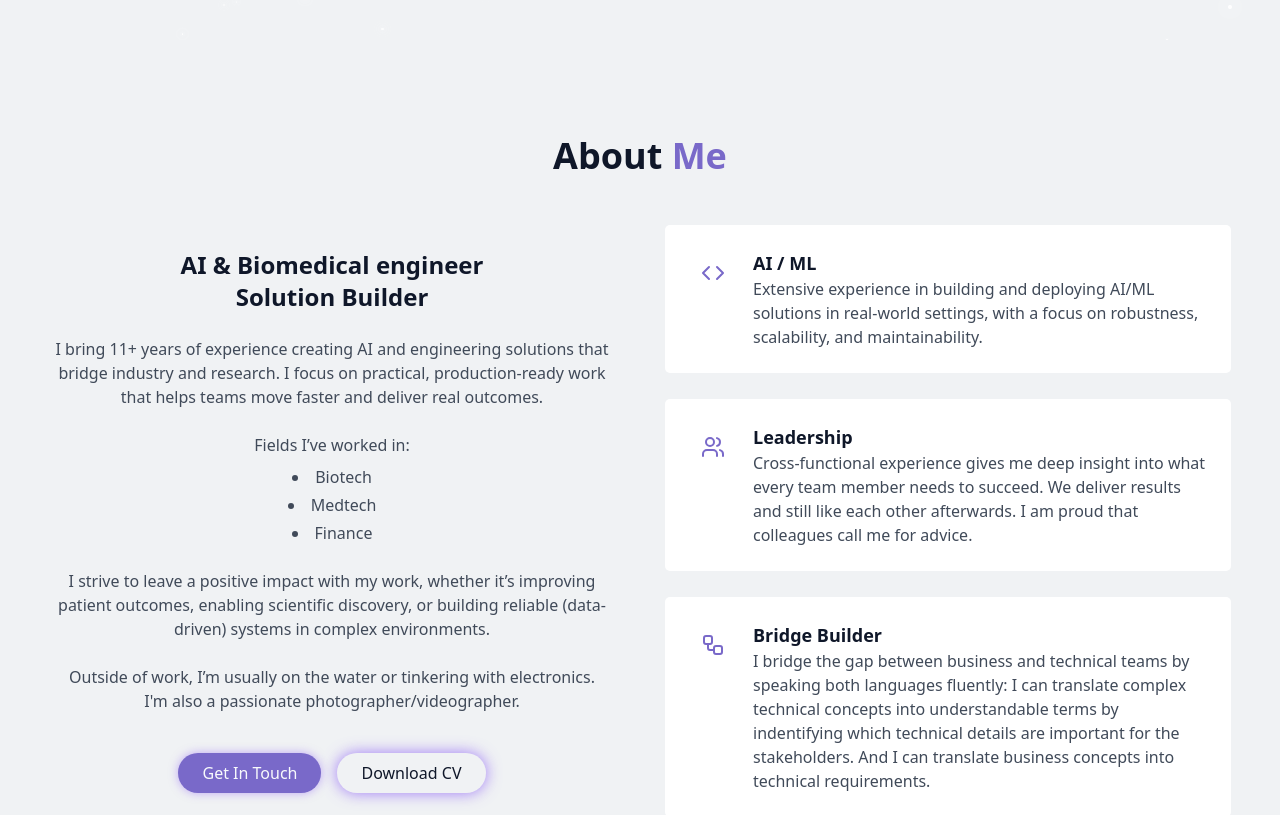
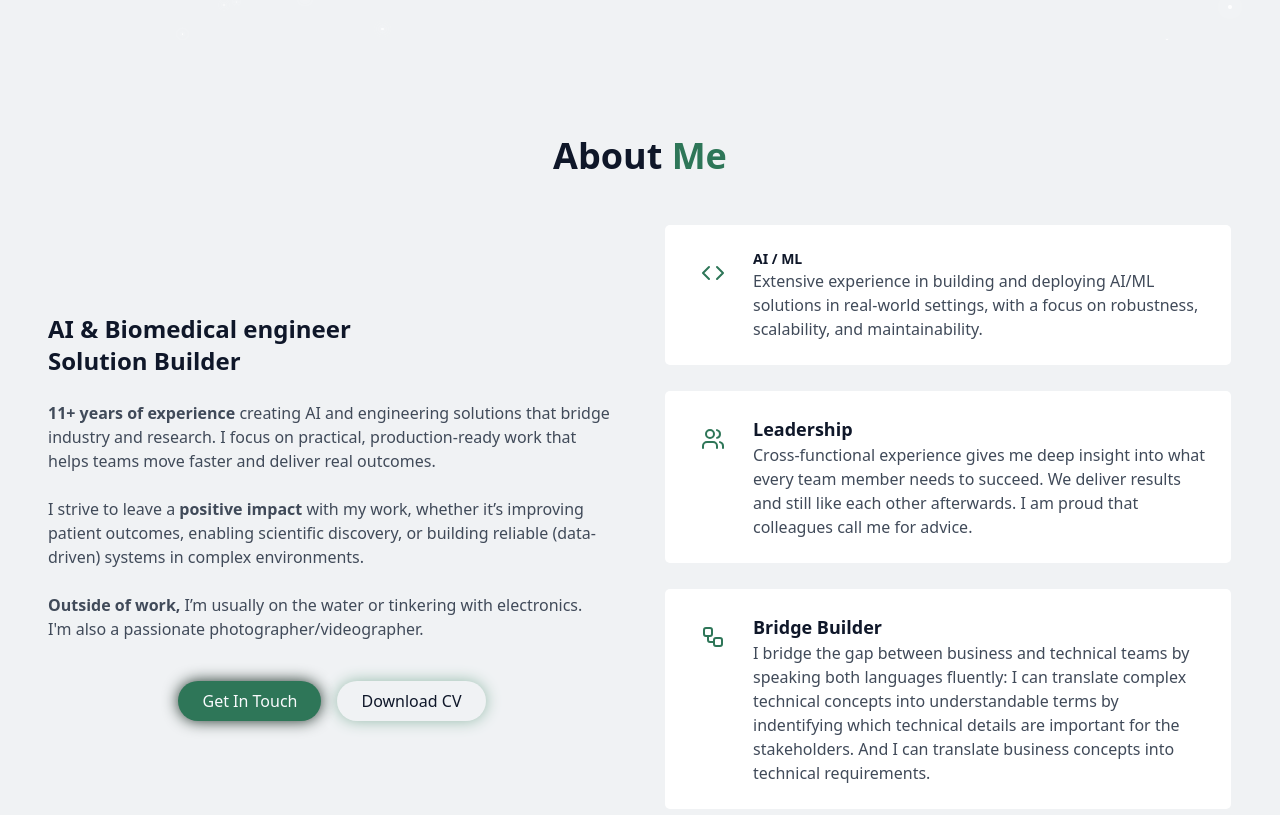
Before and after one commit to JeroenBuil/JeroenBuil.github.io, a React (Vite) app: page /#/ in a window 1280 px wide. Shown: the part 760-1575 px from the top of the page. Built offline with nearby package versions, Linux system fonts and the light colour scheme.

Commit message:
Changed color scheme

```diff
--- a/src/components/AboutSection.jsx
+++ b/src/components/AboutSection.jsx
@@ -17,27 +17,27 @@ export const AboutSection = () => {
                 </h2>
                 {/* Content Grid */}
                 <div className="grid grid-cols-1 md:grid-cols-2 gap-12 items-center">
-                    <div className="space-y-6 text-muted-foreground">
+                    <div className="space-y-6 text-muted-foreground text-left">
                         <h3 className="text-2xl md:text-2xl font-semibold text-foreground">
                             AI & Biomedical engineer<br></br> Solution Builder
                         </h3>
                         <p>
-                            I bring 11+ years of experience creating AI and engineering solutions that bridge
+                            <span className="font-bold"> 11+ years of experience </span> creating AI and engineering solutions that bridge
                             industry and research. I focus on practical, production-ready work that helps teams
                             move faster and deliver real outcomes.
                         </p>
-                        <p className="mb-2">Fields I’ve worked in:</p>
+                        {/* <p className="mb-2">Fields I’ve worked in:</p>
                         <ul className="list-disc list-inside space-y-1">
                             <li>Biotech</li>
                             <li>Medtech</li>
                             <li>Finance</li>
-                        </ul>
+                        </ul> */}
                         <p>
-                            I strive to leave a positive impact with my work, whether it’s improving patient outcomes, enabling
+                            I strive to leave a <span className="font-bold">positive impact</span> with my work, whether it’s improving patient outcomes, enabling
                             scientific discovery, or building reliable (data-driven) systems in complex environments.
                         </p>
                         <p>
-                            Outside of work, I’m usually on the water or tinkering with electronics.<br></br>
+                            <span className="font-bold">Outside of work,</span> I’m usually on the water or tinkering with electronics.<br></br>
                             I'm also a passionate photographer/videographer.
                         </p>
 
@@ -65,7 +65,7 @@ export const AboutSection = () => {
                                     <Code className="h-6 w-6 text-primary" />
                                 </div>
                                 <div className="text-left">
-                                    <h4 className="font-semibold text-lg">AI / ML</h4>
+                                    <h4 className="font-semibold text-sm">AI / ML</h4>
                                     <p className="text-muted-foreground">
                                         Extensive experience in building and deploying AI/ML solutions in real-world settings,
                                         with a focus on robustness, scalability, and maintainability.
--- a/src/components/HomeSection.jsx
+++ b/src/components/HomeSection.jsx
@@ -29,8 +29,8 @@ export const HomeSection = () => {
                     <div className={cn("opacity-0 animate-fade-in-delay-3",
                         "text-md md:text-lg text-muted-foreground max-w-5xl mx-auto"
                     )}>
-                        <p className="mb-2">11+ years of AI engineering.</p>
-                        <p className="mb-2">Building real-world solutions across:</p>
+                        {/* <p className="mb-2">11+ years of AI engineering.</p> */}
+                        <p className="mb-2">Building real-world AI & Engineering solutions across:</p>
                         <ul className="list-disc space-y-1 mb-1 inline-block text-left pl-5">
                             <li>Biotech</li>
                             <li>Medtech</li>
--- a/src/components/NavBar.jsx
+++ b/src/components/NavBar.jsx
@@ -39,9 +39,9 @@ export const NavBar = () => {
         )}>
             <div className="container flex items-center justify-between">
                 <div className="flex flex-col">
-                    <a className="text-2xl md:text-3xl lg:text-4xl xl:text-5xl font-bold flex items-center relative z-10 gap-2 md:gap-3 mt-2 md:mt-0">
+                    <a className="text-2xl md:text-3xl lg:text-4xl xl:text-5xl font-bold flex items-center relative z-10 gap-2 md:gap-3 mt-0 md:mt-0">
                         <span className="text-foreground">Jeroen Buil</span>
-                        <span className="text-primary text-glow ">Portfolio</span>
+                        <span className="text-primary text-glow">Portfolio</span>
                     </a>
                     <div className="text-sm text-muted-foreground mt-1">WORK IN PROGRESS</div>
                 </div>
--- a/src/components/ProjectsSection.jsx
+++ b/src/components/ProjectsSection.jsx
@@ -46,7 +46,7 @@ export const ProjectsSection = () => {
                       <div
                         key={project.project_id}
                         className={cn(
-                          "group block rounded-lg overflow-hidden transition-all duration-300",
+                          "group bg-card rounded-lg overflow-hidden transition-all duration-300",
                           "card-hover"
 
                         )}
--- a/src/index.css
+++ b/src/index.css
@@ -1,22 +1,4 @@
 @import "tailwindcss";
-
-:root {
-  --color-background: hsl(var(--background));
-  --color-foreground: hsl(var(--foreground));
-  --color-muted-foreground: hsl(var(--muted-foreground));
-  --color-primary: hsl(var(--primary));
-  --color-primary-foreground: hsl(var(--primary-foreground));
-  --color-card: hsl(var(--card));
-  --color-border: hsl(var(--border));
-  --anime-float: float 6s ease-in-out infinite;
-  --animate-pulse-subtle: pulse-subtle 2s ease-in-out infinite;
-  --animate-fade-in: fade-in 0.7s ease-out forwards;
-  --animate-fade-in-delay-1: fade-in 0.7s ease-out 0.2s forwards;
-  --animate-fade-in-delay-2: fade-in 0.7s ease-out 0.4s forwards;
-  --animate-fade-in-delay-3: fade-in 0.7s ease-out 1s forwards;
-  --animate-fade-in-delay-4: fade-in 0.7s ease-out 1.5s forwards;
-  --meteor-distance: -1000px;
-}
 
 @keyframes float {
   0%, 100% { transform: translateY(0); }
@@ -67,31 +49,54 @@
   }
 }
 
+@keyframes animate-bounce-up {
+  0%, 100% {
+    transform: translateY(25%);
+    animation-timing-function: cubic-bezier(0.8, 0, 1, 1);
+  }
+
+  50% {
+    transform: none;
+    animation-timing-function: cubic-bezier(0, 0, 0.2, 1);
+  }
+}
+
 @layer base {
   :root {
-    --background: 210 15% 95%;
-    --foreground: 222 47% 11%;
-    --muted-foreground: 215 16% 30%;
-    --primary: 250 47% 60%;
-    --primary-foreground: 210 40% 98%;
-    --card: 0 0% 100%;
-    --border: 214 32% 91%;
+    /* Colors */
+    --background: hsl(210deg 15% 95%);
+    --foreground: hsl(222deg 47% 11%);
+    --muted-foreground: hsl(215deg 16% 30%);
+    --primary: hsl(155deg 44% 32%);
+    --primary-glow: color-mix(in hsl, var(--primary) 95%, white);
+    --primary-foreground: hsl(210deg 40% 98%);
+    --card: hsl(0deg 0% 100%);
+    --border: hsl(214deg 32% 91%);
+
+    /* Shadows */
+    --shadow-card-hover: 0 10px 15px hsl(0deg 0% 0% / 10%);
+    --shadow-button-primary: 0 0 15px color-mix(in hsl, var(--primary) 50%, black);
+    --shadow-button-primary-inverted: 0 0 15px color-mix(in hsl, var(--primary) 50%, white);
+
+    /* Animations */
+    --animate-pulse-subtle: pulse-subtle 2s ease-in-out infinite;
+    --animate-fade-in: fade-in 0.7s ease-out forwards;
+    --animate-fade-in-delay-1: fade-in 0.7s ease-out 0.2s forwards;
+    --animate-fade-in-delay-2: fade-in 0.7s ease-out 0.4s forwards;
+    --animate-fade-in-delay-3: fade-in 0.7s ease-out 1s forwards;
+    --animate-fade-in-delay-4: fade-in 0.7s ease-out 1.5s forwards;
+
+    /* Utility */
+    --meteor-distance: -1000px;
   }
 
   .dark {
-    --background: 222 47% 4%;
-    --foreground: 213 31% 91%;
-    --muted-foreground: 215 20% 75%;
-    --primary: 250 65% 65%;
-    --primary-foreground: 213 31% 91%;
-    --card: 222 47% 8%;
-    --border: 217 33% 20%;
-  }
-
-  * {
-    /* @apply border-border; */
-
-    /* border-border is not a standard Tailwind utility. Remove or replace with a valid Tailwind class or custom CSS. */
+    --background: hsl(222deg 47% 4%);
+    --foreground: hsl(213deg 31% 91%);
+    --muted-foreground: hsl(215deg 20% 75%);
+    --card: hsl(222deg 47% 8%);
+    --border: hsl(217deg 33% 20%);
+    --shadow-card-hover: 0 10px 15px hsl(0deg 0% 100% / 10%);
   }
 
   html {
@@ -99,8 +104,8 @@
   }
 
   body {
-    background-color: hsl(var(--background));
-    color: hsl(var(--foreground));
+    background-color: var(--background);
+    color: var(--foreground);
     transition: color 0.3s;
     font-feature-settings: " rlig" 1, "calt" 1;
   }
@@ -134,7 +139,7 @@
 
 .text-glow {
   position: relative;
-  text-shadow: 0 0 20px rgb(167 139 250 / 80%);
+  text-shadow: 0 0 20px var(--primary-glow);
 }
 
 .card-hover {
@@ -144,17 +149,17 @@
 
 .card-hover:hover {
   transform: scale(1.02);
-  box-shadow: 0 10px 15px rgb(0 0 0 / 10%);
+  box-shadow: var(--shadow-card-hover);
 }
 
 .dark .card-hover:hover {
-  box-shadow: 0 10px 15px rgb(255 255 255 / 10%);
+  box-shadow: var(--shadow-card-hover);
 }
 
 .gradient-border {
   position: relative;
   border-radius: 0.375rem;
-  background: linear-gradient(to right, hsl(var(--card)), hsl(var(--card)));
+  background: linear-gradient(to right, var(--card), var(--card));
   background-clip: padding-box;
   border: 1px solid transparent;
 }
@@ -164,9 +169,9 @@
   border-radius: 9999px;
   font-weight: 500;
   transition: all 0.3s;
-  background-color: hsl(var(--primary));
-  color: hsl(var(--primary-foreground));
-  box-shadow: 0 0 10px rgb(139 92 246 / 50%);
+  background-color: var(--primary);
+  color: var(--primary-foreground);
+  box-shadow: var(--shadow-button-primary);
 }
 
 .cosmic-button:hover {
@@ -182,34 +187,31 @@
   border-radius: 9999px;
   font-weight: 500;
   transition: all 0.3s;
-  background-color: hsl(var(--background));
-  color: hsl(var(--foreground));
-  box-shadow: 0 0 15px rgb(139 92 246 / 80%);
+  background-color: var(--background);
+  color: var(--foreground);
+  box-shadow: var(--shadow-button-primary-inverted);
 }
 
 .cosmic-button-inverted:hover {
   transform: scale(1.05);
-  background-color: hsl(var(--primary) / 0.1);
 }
 
 .cosmic-button-inverted:active {
   transform: scale(0.95);
 }
 
-
-
 .star {
   position: absolute;
   border-radius: 100%;
-  background-color: white;
-  box-shadow: 0 0 10px 2px rgb(255 255 255 / 40%);
+  background-color: hsl(0deg 0% 100%);
+  box-shadow: 0 0 10px 2px hsl(0deg 0% 100% / 40%);
 }
 
 .meteor {
   position: absolute;
   border-radius: 100%;
-  background: linear-gradient(to right, white, white, transparent);
-  box-shadow: 0 0 7px 5px rgb(255 255 255 / 20%);
+  background: linear-gradient(to right, hsl(0deg 0% 100%), hsl(0deg 0% 100%), transparent);
+  box-shadow: 0 0 7px 5px hsl(0deg 0% 100% / 20%);
   animation: meteor 5s linear;
 }
 
@@ -226,27 +228,27 @@
 
 /* Custom utility for background using CSS variable */
 .bg-background {
-  background-color: hsl(var(--background));
+  background-color: var(--background);
 }
 
 .bg-primary {
-  background-color: hsl(var(--primary));
+  background-color: var(--primary);
 }
 
 .bg-card {
-  background-color: hsl(var(--card));
+  background-color: var(--card);
 }
 
 .text-foreground {
-  color: hsl(var(--foreground));
+  color: var(--foreground);
 }
 
 .text-muted-foreground {
-  color: hsl(var(--muted-foreground));
+  color: var(--muted-foreground);
 }
 
 .text-primary {
-  color: hsl(var(--primary));
+  color: var(--primary);
 }
 
 .animate-fade-in {
@@ -274,12 +276,12 @@
 }
 
 .hover-text-primary:hover {
-    color: hsl(var(--primary));
+    color: var(--primary);
 }
 
 /* Mobile: active state instead of hover */
   .hover-text-primary:active {
-    color: hsl(var(--primary));
+    color: var(--primary);
 }
 
 .animate-skill-bar {
@@ -289,15 +291,3 @@
 .animate-bounce-up {
   animation: animate-bounce-up 1s infinite;
 }
-
-@keyframes animate-bounce-up  {
-  0%, 100% {
-    transform: translateY(25%);
-    animation-timing-function: cubic-bezier(0.8, 0, 1, 1);
-  }
-
-  50% {
-    transform: none;
-    animation-timing-function: cubic-bezier(0, 0, 0.2, 1);
-  }
-}
```
